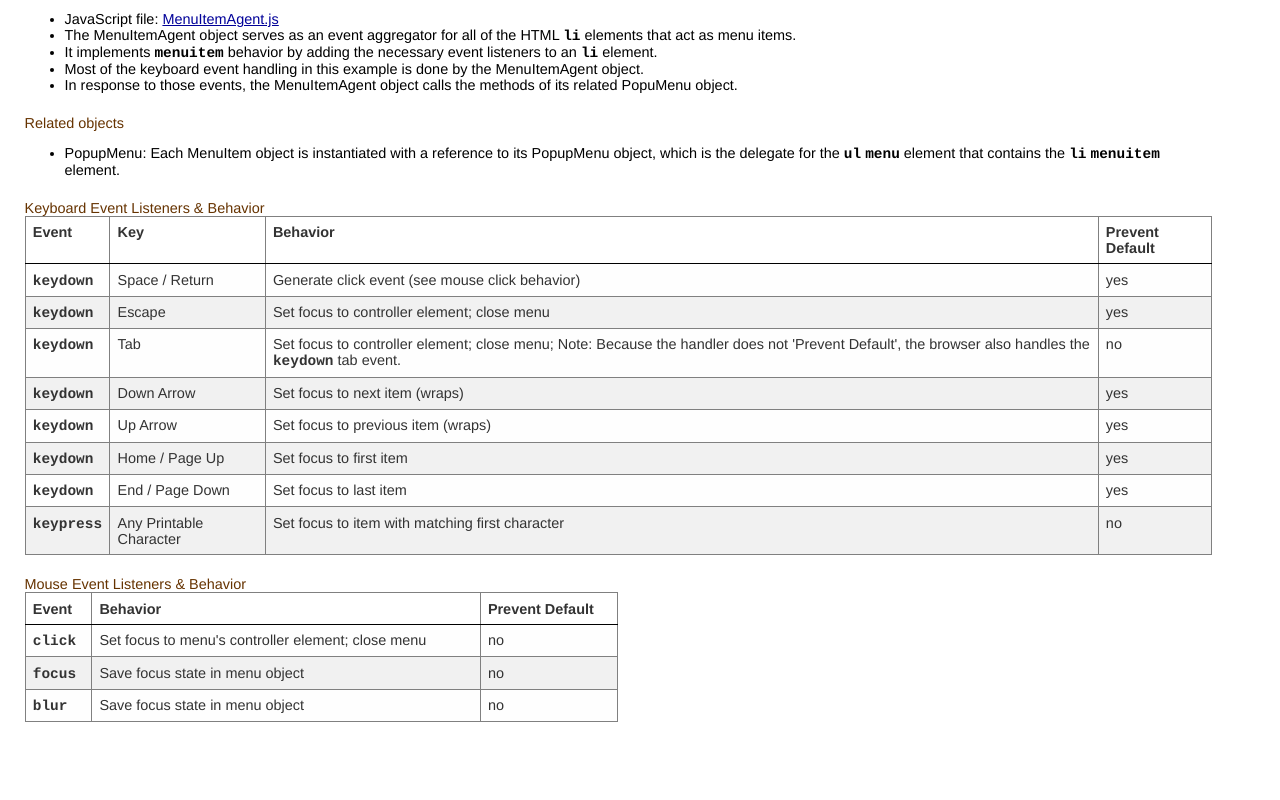
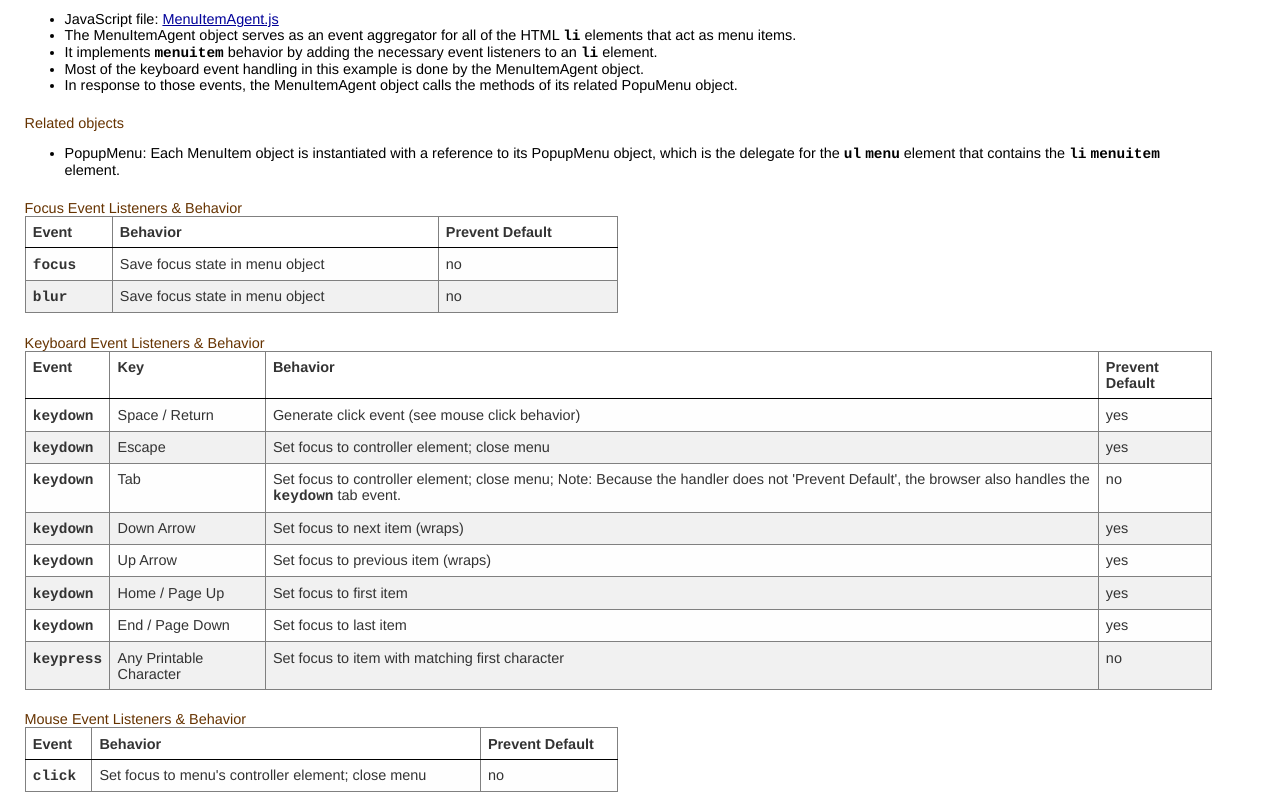
Before and after one commit to oaa-examples/menu-button, a plain HTML site: page implementation.html in a window 1280 px wide. Shown: the part 1833-2633 px from the top of the page. Before the commit the page ends 2562 px from the top, so only its background shows below. Drawn offline with Linux system fonts and the light colour scheme.

Commit message:
Add Focus Events table

```diff
--- a/implementation.html
+++ b/implementation.html
@@ -197,6 +197,28 @@
   delegate for the <code>ul</code> <code>menu</code> element that contains the <code>li</code> <code>menuitem</code> element.</li>
   </ul>
 
+  <h4>Focus Event Listeners &amp; Behavior</h4>
+  <table style="width: 50%">
+  <thead>
+    <tr>
+    <th>Event</th><th>Behavior</th><th>Prevent Default</th>
+    </tr>
+  </thead>
+  <tbody>
+    <tr>
+    <td><code>focus</code></td>
+    <td>Save focus state in menu object</td>
+    <td>no</td>
+    </tr>
+
+    <tr>
+    <td><code>blur</code></td>
+    <td>Save focus state in menu object</td>
+    <td>no</td>
+    </tr>
+  </tbody>
+  </table>
+
   <h4>Keyboard Event Listeners &amp; Behavior</h4>
   <table style="width: 100%">
   <thead>
@@ -277,37 +299,8 @@
     <td>Set focus to menu's controller element; close menu</td>
     <td>no</td>
     </tr>
-
-    <tr>
-    <td><code>focus</code></td>
-    <td>Save focus state in menu object</td>
-    <td>no</td>
-    </tr>
-
-    <tr>
-    <td><code>blur</code></td>
-    <td>Save focus state in menu object</td>
-    <td>no</td>
-    </tr>
   </tbody>
   </table>
 </section>
 </body>
 </html>
-
-<!--
-
-
-| Type         | Event / Key                    | Behavior                           | Prevent Default |
-| :----------- | :----------------------------- | :--------------------------------- | :-------------- |
-| Keyboard     | `keydown` / `space` `return`   | Generate click event (see mouse click behavior) | yes |
-|              | `keydown` / `esc` `tab`        | Close menu; set focus to controller element | no |
-|              | `keydown` / `up arrow`         | Set focus to previous item (wraps) | yes |
-|              | `keydown` / `down arrow`       | Set focus to next item (wraps)     | yes |
-|              | `keydown` / `home` `page up`   | Set focus to first item            | yes |
-|              | `keydown` / `end` `page down`  | Set focus to last item             | yes |
-|              | `keypress` /  `letter key`     | Set focus to item with matching first letter | no |
-| Mouse        | `click`                        | Close menu; set focus to menu's controller element | no |
-| Focus        | `focus`                        | Save focus state in menu object    | no |
-|              | `blur`                         | Save focus state in menu object    | no |
--->
```
